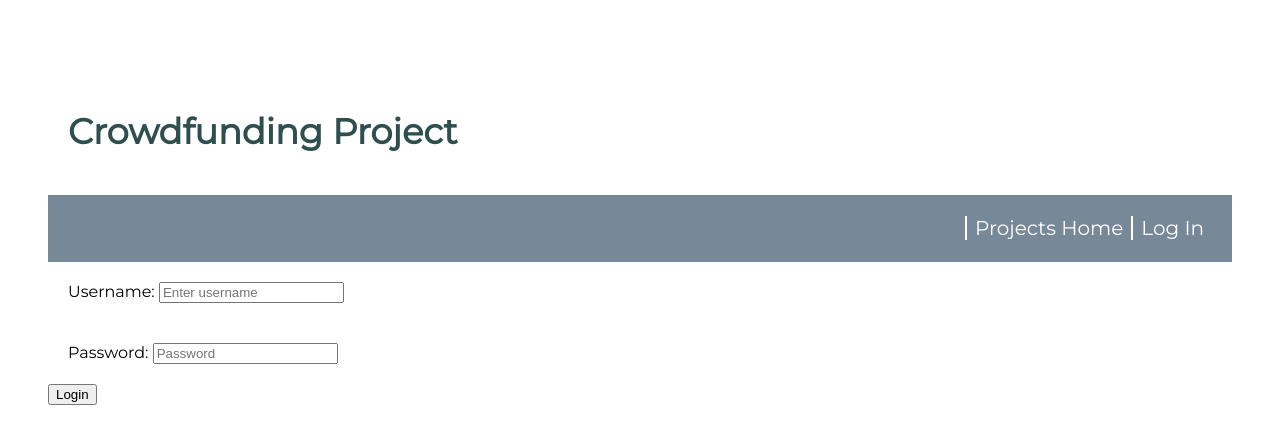
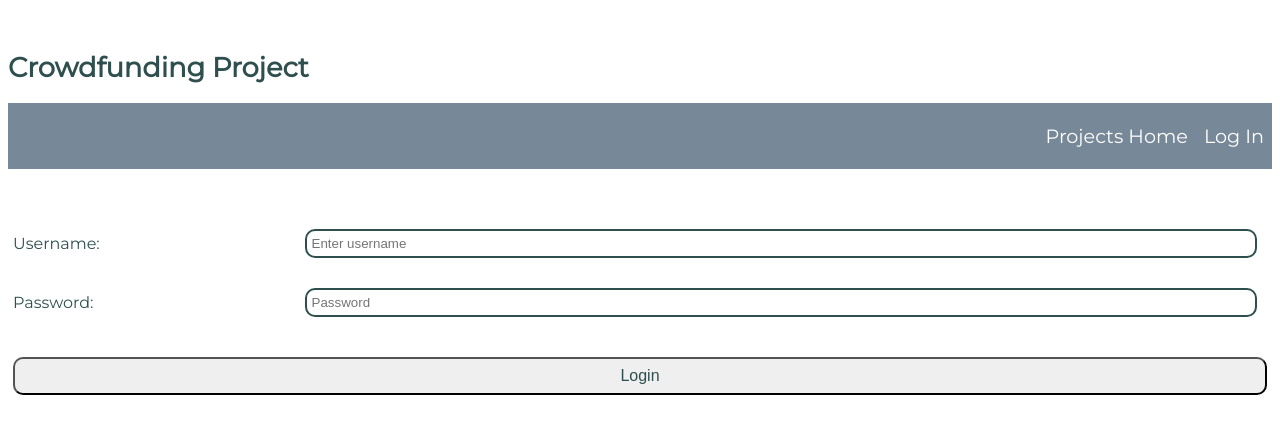
Before and after one commit to katitaliano/crowdfounding_project, a React (Vite) app: page /login in a window 1280 px wide. Shown: the top 444 px of the page. Built offline with nearby package versions, Linux system fonts and the light colour scheme.

Commit message:
Multiple edits - CSS, Add New Project form

```diff
--- a/src/App.css
+++ b/src/App.css
@@ -1,13 +1,13 @@
 @import url('https://fonts.googleapis.com/css2?family=Montserrat&display=swap');
 
 #project-list {
-    /* display: grid;
-    grid-template-columns: 30% 30% 30%;
-    column-gap: 25px;
-    row-gap: 25px; */
+    padding: 0px;
+}
+
+.projectlist {
     display: flex;
-    flex-flow: row wrap;
-    justify-content: space-between;
+    flex-flow: column wrap;
+    justify-content:space-between;
 }
 
 html {
@@ -17,6 +17,8 @@ html {
 
 body {
     text-align: left;
+    margin-top: 20px;
+    margin-bottom: 20px
 }
 
 header {
@@ -24,47 +26,51 @@ header {
 }
 
 h1 {
-    font-size: 2.5rem;
-    line-height: 3rem;;
+    font-size: 1.3rem;
+    line-height: 2rem;;
     color: darkslategray;
-    padding: 20px;
-    padding-top: 40px;
+    padding-top: 30px;
 }
 
 h2 {
-    font-size: 1.8rem;
-    line-height: 2rem;
+    font-size: 1.5rem;
+    line-height: 1.8rem;
     color: darkslategray;
 }
 
 h3 {
-    font-size: 1.25rem;
-    line-height: 2rem;
+    font-size: 1.2rem;
+    line-height: 1.5rem;
     color: darkslategray;
     text-align: start;
 }
 
 p {
-    font-size: 1.1rem;
-    line-height: 1.7rem;
+    font-size: 1rem;
+    line-height: 1.5rem;
+}
+
+i {
+    font-size: 1rem;
+    line-height: 1.3rem;
+    font-style: italic;
 }
 
 nav {
+    display: flex;
+    flex-direction: column;
+    justify-content: right;
     background-color: lightslategray;
-    font-size: 1.5rem;
-    line-height: 1.7rem;
-    padding: 20px;
+    font-size: 1rem;
+    line-height: 1.2rem;
+    margin-bottom: 45px;
     text-align: right;
 }
 
 nav a {
-    border-left: 2px solid white;
     color: white;
     text-decoration: none;
-    margin-top: 16px;
-    margin-bottom: 16px;
-    padding-left: 8px;
-    padding-right: 8px;
+    padding: 8px;
 }
 
 a {
@@ -77,9 +83,6 @@ a:hover {
     /* text-decoration: underline; */
 }
 
-div {
-    padding: 20px 20px 20px 20px;
-}
 
 img {
     display: block;
@@ -94,26 +97,13 @@ img {
     object-fit: cover;
 }
 
-footer {
-    background-color:lightslategray;
-    padding: 20px;
-    text-align: left;
-    color: white;
-}
-
-footer a {
-    border-left: 2px solid white;
-    color: white;
-    text-decoration: none;
-    margin-top: 16px;
-    margin-bottom: 16px;
-    padding-left: 8px;
-    padding-right: 8px;
-}
-
 .centered {
     text-align: center;
     padding-top: 30px;
+}
+
+.padded {
+    padding: 10px 10px 10px 10px;
 }
 
 .bar {
@@ -126,13 +116,14 @@ footer a {
 .container {
     display: flex;
     flex-direction: column;
-    justify-content: start;
+    justify-content: center;
 }
 
 .projectimage {
     width: 100%;
-    height: 300px;
+    height: 400px;
     object-fit: cover;
+    padding: 10px 0px 0px 0px;
 
 }
 
@@ -145,39 +136,6 @@ footer a {
     padding: 20px;
 }
 
-
-@media (min-width:200px) {
-    .projectimage {
-        width: 75%;
-    }
-    .container {
-    padding: 0px;
-    }
-    nav {
-        font-size: 1.25rem;
-
-    }
-    h1 {
-        font-size: 2.2rem;
-        line-height: 2.5rem;
-    }
-}
-
-@media (min-width:900px) {
-    .container {
-        display: flex;
-        flex-direction: row;
-        justify-content: space-between;
-        padding: 0px;
-    }
-   .width {
-    width: 50%;
-    }
-   .projectimage {
-    width: 100%;
-    }
-}
-
 form {
     margin: auto;
     width: 100%;
@@ -185,21 +143,23 @@ form {
 
 .form-item {
     display: flex;
-    flex-direction: row;
+    flex-direction: column;
     justify-content: start;
-    align-items: end;
-    padding: 18px;
+    align-items: center;
+    padding: 5px;
 }
 
 .form-item label {
-    flex-basis: 150px;
-    font-size: 1.2rem;
+    flex-basis: 100%;
+    flex-grow: 1;
+    font-size: 1rem;
     color: darkslategray;
 }
 
 .form-item input,
 .form-item textarea {
-    flex-basis: 50%;
+    flex-basis: 100%;
+    flex-grow: 1;
     border: 2px solid darkslategray;
     color: darkslategray;
 }
@@ -215,6 +175,16 @@ form {
     border: 2px solid darkslategray;
     background-color: white;
     padding: 5px;
+    margin: 10px;
+}
+
+.form-item button {
+    border-radius: 10px;
+    width: 100%;
+    font-size: 1rem;
+    color: darkslategray;
+    margin-top: 20px;
+    padding: 8px;
 }
 
 .form-item button:hover {
@@ -223,9 +193,97 @@ form {
     color: white;
 }
 
-.form-item button {
-    border-radius: 10px;
-    width: 30%;
-    font-size: 1.2rem;
-    color: darkslategray
+.button-cont {
+    display: flex;
+    flex-direction: row;
+    justify-content: end;
+    align-items: end;
 }
+
+@media (min-width:320px) {
+    .container {
+        display: flex;
+        flex-direction: row;
+        justify-content: space-between;
+        padding: 0px;
+    }
+
+    .form-item {
+        display: flex;
+        flex-direction: row;
+        justify-content: start;
+    }
+
+}
+@media (min-width:500px) {
+
+    h1 {
+        font-size: 1.7rem;
+        line-height: 2.2rem;;
+    }
+    .container {
+        display: flex;
+        flex-direction: row;
+        justify-content: space-between;
+        padding: 0px;
+    }
+
+    .imagewrapper {
+        padding: 0px;
+    }
+    .container {
+    padding: 0px;
+    }
+
+    .projectimage {
+        width: 100%;
+        height: 400px;
+        object-fit: cover;
+        padding: 10px 0px 20px 0px;
+    }
+
+    .form-item {
+        display: flex;
+        flex-direction: row;
+        justify-content: start;
+    }
+
+    .form-item label {
+        flex-basis: 30%;
+    }
+
+    nav {
+        display: flex;
+        flex-direction: row;
+        justify-content: right;
+        background-color: lightslategray;
+        font-size: 1.2rem;
+        line-height: 1.5rem;
+        margin-bottom: 45px;
+        text-align: center;
+    }
+
+    nav a {
+        color: white;
+        text-decoration: none;
+        margin-top: 16px;
+        margin-bottom: 16px;
+        padding: 5px 8px 5px 8px;
+    }
+
+}
+
+@media (min-width:900px) {
+
+    .projectlist {
+        display: flex;
+        flex-flow: row wrap;
+        justify-content:space-between;
+    }
+   .width {
+    width: 50%;
+    }
+   .projectimage {
+    width: 100%;
+    }
+}
--- a/src/App.jsx
+++ b/src/App.jsx
@@ -1,11 +1,13 @@
 import { createBrowserRouter, Outlet, RouterProvider } from "react-router-dom";
 import { useState } from "react";
+
 // Pages
 import HomePage from "./pages/HomePage";
 import LoginPage from "./pages/LoginPage";
 import ProjectPage from "./pages/ProjectPage";
 import NewProjectPage from "./pages/NewProjectPage";
 import PledgePage from "./pages/PledgePage";
+
 
 // Components
 import Nav from "./components/Nav/Nav";
--- a/src/components/LoginForm/LoginForm.jsx
+++ b/src/components/LoginForm/LoginForm.jsx
@@ -54,7 +54,7 @@ function LoginForm({redirectURL = "/"}) {
     }
   return (
     <form onSubmit={handleSubmit}>
-      <div>
+      <div className="form-item">
         <label htmlFor="username">Username: </label>
         <input
           type="text"
@@ -63,7 +63,7 @@ function LoginForm({redirectURL = "/"}) {
           placeholder="Enter username"
         />
       </div>
-      <div>
+      <div className="form-item">
         <label htmlFor="password">Password:  </label>
         <input
           type="password"
@@ -72,7 +72,10 @@ function LoginForm({redirectURL = "/"}) {
           placeholder="Password"
         />
       </div>
-      <button type="submit">Login</button>
+      <div className="form-item">
+        <button type="submit">Login</button>
+      </div>
+
     </form>
   );
 }
--- a/src/components/ProjectCard/ProjectCard.css
+++ b/src/components/ProjectCard/ProjectCard.css
@@ -1,9 +1,9 @@
 .project-card {
-    width: 30%;
+    width: 100%
 }
 
 .project-card img {
     width: 100%;
     height: 300px;
-    object-fit: cover;
+    padding: 10px 0px 0px 0px;
 }
--- a/src/pages/HomePage.jsx
+++ b/src/pages/HomePage.jsx
@@ -18,7 +18,7 @@ function HomePage() {
   }, []);
 
   return (
-    <div id="project-list">
+    <div id="project-list" className="projectlist">
       {projectList.map((project, key) => {
         return <ProjectCard key={key} projectData={project} />;
       })}
```
Also changed, not shown: src/components/ContactForm/ContactForm.jsx (deleted, +0 -27 lines), src/components/NewProjectForm/NewProjectForm.jsx (+64 -20 lines), src/components/PledgeForm/PledgeForm.jsx (deleted, +0 -103 lines), src/components/PledgeForm/SimplePledgeForm.jsx (+4 -4 lines), src/pages/LogOutPage.jsx (deleted, +0 -10 lines), src/pages/ProjectPage.jsx (+50 -33 lines), src/components/UserRegistrationForm/UserRegistrationForm.jsx (deleted).
